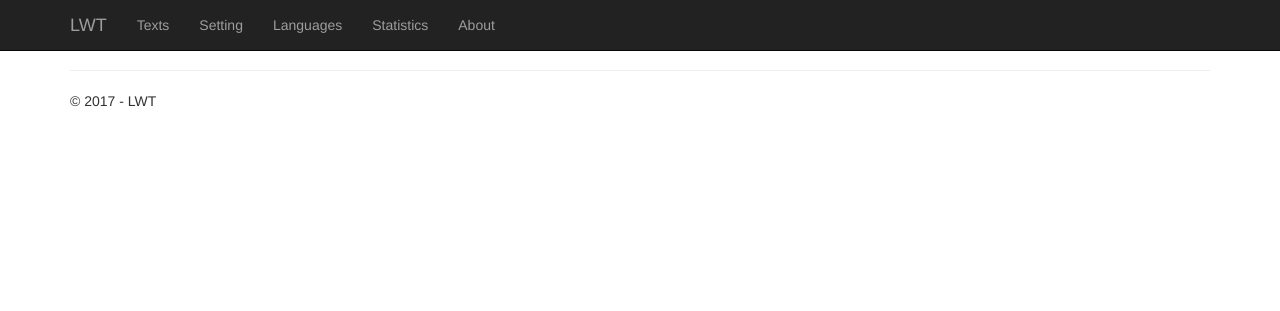
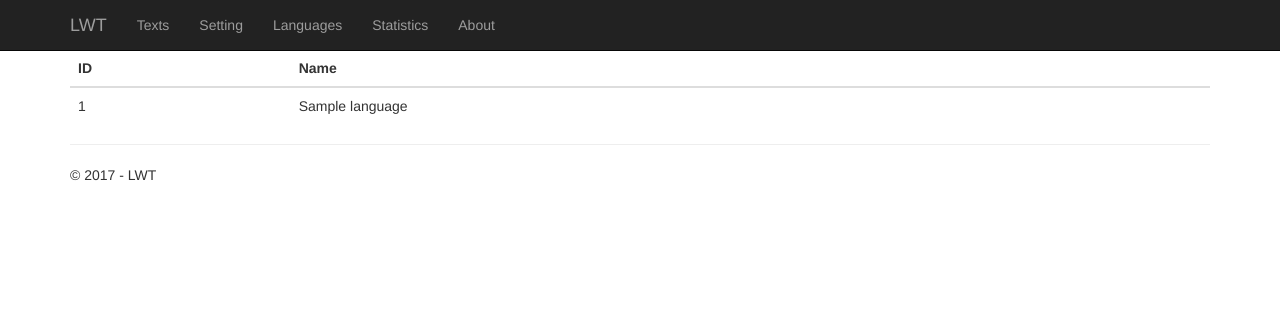
Before and after one commit to haitrr/lwt, an ASP.NET Core app: page /Language in a window 1280 px wide. Shown: the top 311 px of the page. Run offline with ASP.NET Core 8, Linux system fonts and the light colour scheme; tables that the repository leaves empty hold one stand-in row (values such as "Sample post"); the project's own start-up code is not run, and a stand-in starts its controllers and pages.

Commit message:
Create table display languages

```diff
--- a/Views/Language/Index.cshtml
+++ b/Views/Language/Index.cshtml
@@ -2,3 +2,27 @@
 @{
     ViewData["Title"] = "Languages";
 }
+
+<table class="table table-triped">
+    <thead>
+        <th>
+            ID
+        </th>
+        <th>
+            Name
+        </th>
+    </thead>
+    <tbody>
+        @foreach(Language language in Model.Languages)
+        {
+            <tr>
+                <td>
+                    @language.ID
+                </td>
+                <td>
+                    @language.Name
+                </td>
+            </tr>
+        }
+    </tbody>
+</table>
```
